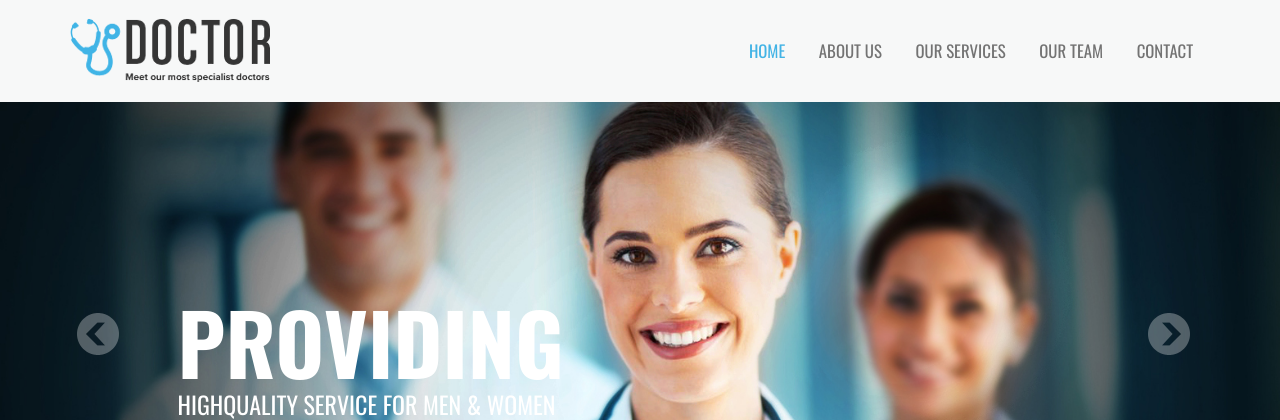
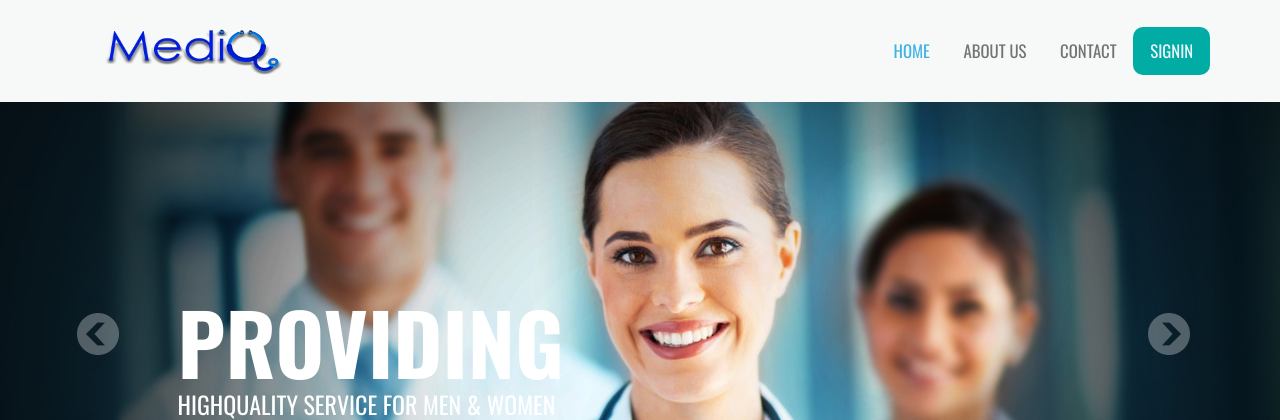
Before and after one commit to KasunDissanayake94/SLIIT, a PHP site: page / in a window 1280 px wide. Shown: the top 420 px of the page. Run offline with PHP 8.4, Linux system fonts and the light colour scheme.

Commit message:
working on signin

```diff
--- a/css/style.css
+++ b/css/style.css
@@ -1272,3 +1272,19 @@ div.slide-text-info {
 		padding: 1em 0 0.5em;
 	}
 }
+#logo{
+	width: 250px;
+	height: 70px;
+}
+.top-nav{
+	/*width: 600px;*/
+
+}
+#signin{
+	background-color: #00ACA4;
+	color: aliceblue;
+	border-radius: 10px;
+}
+#signin:hover{
+	background-color: #005C58;
+}
--- a/index.php
+++ b/index.php
@@ -1,13 +1,10 @@
-<!--
-Author: W3layouts
-Author URL: http://w3layouts.com
-License: Creative Commons Attribution 3.0 Unported
-License URL: http://creativecommons.org/licenses/by/3.0/
--->
+<?php
+require_once('php/dbcon.php');
+?>
 <!DOCTYPE HTML>
 <html>
 	<head>
-		<title>Doctor Website Template | Home :: w3layouts</title>
+		<title>MediQ-Home</title>
 		<link href="css/bootstrap.css" rel='stylesheet' type='text/css' />
 		<!-- jQuery (necessary for Bootstrap's JavaScript plugins) -->
 		<script src="js/jquery.min.js"></script>
@@ -52,30 +49,78 @@ License URL: http://creativecommons.org/licenses/by/3.0/
 			});
 		</script>
 		<!----//End-top-nav-script---->
+		<script>
+			 function showsignin(){
+				 $('#loginModal').modal('show');
+			 }
+	</script>
 	</head>
 	<body>
+	<?php
+require_once('php/dbcon.php');
+//require_once('assets/signinmodal.php');
+?>
+<div class="modal fade" id="loginModal">
+         <div class="modal-dialog">
+         <div class="modal-content">
+    <div class="modal-header">
+          <button type="button" class="close" data-dismiss="modal" aria-hidden="true">×</button>
+				<h3 style="color: black;font-style: italic;font-weight:500"><img  src="images/skmlogo.jpg" id="loginicon"> Login</h3>
+          </div>
+          <div class="modal-body">
+            <form method="post" action="php/user.php" name="login_form">
+             <div class="form-group has-feedback">
+        <input type="text" class="form-control" placeholder="UserName" name="euname" id="username" required>
+        <span class="glyphicon glyphicon-user form-control-feedback"></span>
+      </div>
+             <div class="form-group has-feedback">
+        <input type="password" class="form-control" placeholder="Password" name="password">
+        <span class="glyphicon glyphicon-lock form-control-feedback" name="passwd" required></span>
+      </div>
+
+
+              <p><button type="submit" class="btn btn-primary">Sign in</button>
+                <a  style="color: black;font-style: italic;font-weight:500" href="#">Forgot Password?</a>
+              </p>
+            </form>
+          </div>
+          <div class="modal-footer">
+                <button type="button" class="btn btn-warning pull-right" data-dismiss="modal">Close</button>
+
+              </div>
+			 </div>
+	  </div>
+	  </div>
 		<!----- start-header---->
 			<div id="home" class="header">
-					<div class="top-header">
+					<div class="top-header" >
+
 						<div class="container">
 						<div class="logo">
-							<a href="#"><img src="images/logo.png" title="doctor" /></a>
+							<a href="#"><img src="images/logo.png" id="logo" /></a>
 						</div>
 						<!----start-top-nav---->
 						 <nav class="top-nav">
 							<ul class="top-nav">
 								<li class="active"><a href="#home" class="scroll">Home </a></li>
 								<li><a href="#about" class="scroll">About us</a></li>
-								<li><a href="#services" class="scroll">our services</a></li>
-								<li><a href="#team" class="scroll">our team</a></li>
+
 								<li><a href="#contact" class="scroll">Contact</a></li>
+								<li><a href="" onClick="showsignin();" class="scroll" id="signin">Signin</a></li>
+
 							</ul>
-							<a href="#" id="pull"><img src="images/menu-icon.png" title="menu" /></a>
+							<a href="#" id="pull" class="pull-right"><img src="images/menu-icon.png" title="menu" /></a>
+
+
 						</nav>
+
 						<div class="clearfix"> </div>
+
 					</div>
+
 				</div>
 			</div>
+
 		<!----- //End-header---->
 		<!----start-slider-script---->
 			<script src="js/responsiveslides.min.js"></script>
@@ -183,101 +228,8 @@ License URL: http://creativecommons.org/licenses/by/3.0/
 
 			</div>
 			<!---- about ---->
-			<!--- services --->
-			<div id="services" class="services">
-				<div class="container">
-					<div class="header services-header text-center">
-						<h2>our services</h2>
-						<p>Lorem Ipsum has been the industry's standard dummy text ever since the 1500s</p>
-					</div>
-					<!---- service-grids--->
-					<div class="service-grids">
-						<div class="col-md-3">
-							<div class="service-grid text-center">
-								<a href="#"><span class="s1-icon"> </span></a>
-								<h3><a href="#">Heart problem</a></h3>
-							</div>
-						</div>
-						<div class="col-md-3">
-							<div class="service-grid text-center">
-								<a href="#"><span class="s2-icon"> </span></a>
-								<h3><a href="#">brain problem</a></h3>
-							</div>
-						</div>
-						<div class="col-md-3">
-							<div class="service-grid text-center">
-								<a href="#"><span class="s3-icon"> </span></a>
-								<h3><a href="#">knee problem</a></h3>
-							</div>
-						</div>
-						<div class="col-md-3">
-							<div class="service-grid text-center">
-								<a href="#"><span class="s4-icon"> </span></a>
-								<h3><a href="#">human bones problem</a></h3>
-							</div>
-						</div>
-						<div class="clearfix"> </div>
-					</div>
-					<!----//service-grids--->
-				</div>
 
-			</div>
-			<!--- services --->
-			<!--- team --->
-			<div id="team" class="team">
-				<div class="container">
-					<div class="header team-head text-center">
-						<h2>our team</h2>
-						<p>Lorem Ipsum has been the industry's standard dummy text ever since the 1500s, when an unknown printer took a galley of type and scrambled</p>
-					</div>
-					<!--- teammember-grids ---->
-					<div class="team-member-grids">
-						<div class="team-member-grid">
-							<img src="images/t1.jpg" title="name" />
-							<div class="team-member-info bottom-t-info">
-								<span> </span>
-								<h3><a href="#">Dr. Keith M. Weiner, M.D.</a></h3>
-								<p>Lorem Ipsum is simply dummy text of the printing and typesetting industry. when an unknown printer took a galley of type Lorem Ipsum is simply dummy text.is simply dummy text..is simply dummy text.</p>
-							</div>
-						</div>
-						<div class="team-member-grid">
-							<div class="team-member-info bottom-t-info bottom-t-info-b">
-								<span> </span>
-								<h3><a href="#">Dr. Danielle, M.D.</a></h3>
-								<p>Lorem Ipsum is simply dummy text of the printing and typesetting industry. when an unknown printer took a galley of type Lorem Ipsum is simply dummy text.is simply dummy text..is simply dummy text..is simply dummy text.</p>
-							</div>
-							<img src="images/t2.jpg" title="name" />
-						</div>
-						<div class="team-member-grid">
-							<img src="images/t3.jpg" title="name" />
-							<div class="team-member-info bottom-t-info">
-								<span> </span>
-								<h3><a href="#">Dr. Joseph, M.D.</a></h3>
-								<p>Lorem Ipsum is simply dummy text of the printing and typesetting industry. when an unknown printer took a galley of type Lorem Ipsum is simply dummy text.is simply dummy text..is simply dummy text.</p>
-							</div>
-						</div>
-						<div class="team-member-grid">
-							<div class="team-member-info bottom-t-info bottom-t-info-b">
-								<span> </span>
-								<h3><a href="#">Dr. Caitlin, M.D.</a></h3>
-								<p>Lorem Ipsum is simply dummy text of the printing and typesetting industry. when an unknown printer took a galley of type Lorem Ipsum is simply dummy text.is simply dummy text..is simply dummy text..is simply dummy text.</p>
-							</div>
-							<img src="images/t4.jpg" title="name" />
-						</div>
-						<div class="team-member-grid">
-							<img src="images/t5.jpg" title="name" />
-							<div class="team-member-info bottom-t-info">
-								<span> </span>
-								<h3><a href="#">Dr. Michael, M.D.</a></h3>
-								<p>Lorem Ipsum is simply dummy text of the printing and typesetting industry. when an unknown printer took a galley of type Lorem Ipsum is simply dummy text.is simply dummy text..is simply dummy text.</p>
-							</div>
-						</div>
-						<div class="clearfix"> </div>
-					</div>
-					<!---//teammember-grids ---->
-				</div>
-			</div>
-			<!--- team --->
+
 			<!---- contact ---->
 			<div id="contact" class="contact">
 				<div class="map">
--- /dev/null
+++ b/php/dbcon.php
@@ -0,0 +1,18 @@
+
+<?php
+$host="127.0.0.1";
+$uname="root";
+$password="";
+$dataBase="mediq";
+
+$conn=new mysqli($host,$uname,$password,$dataBase);
+
+//oop
+if($conn->connect_error){
+	die("<p>Connection failed: " . $conn -> connect_error . "</p>");
+}
+else{
+	//echo "connected to " . $dataBase . "<hr/>";
+}
+
+?>
```
Also changed, not shown: assets/signinmodal.php (added, +31 -0 lines), images/logo.png.
